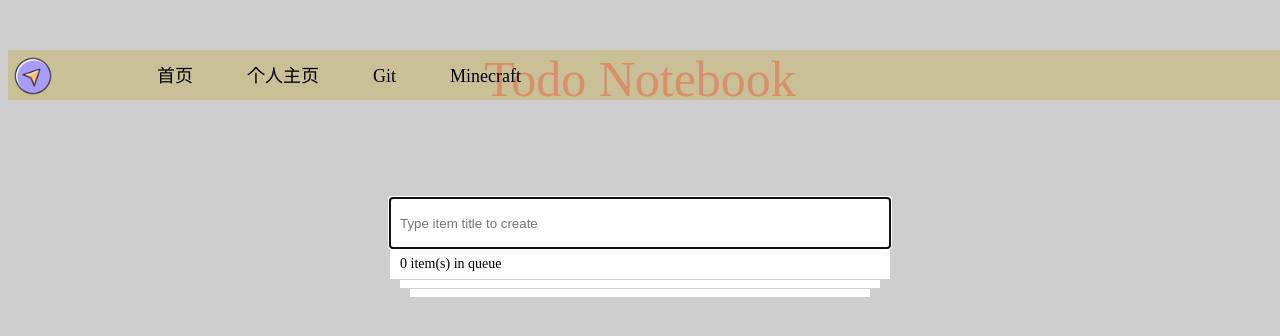
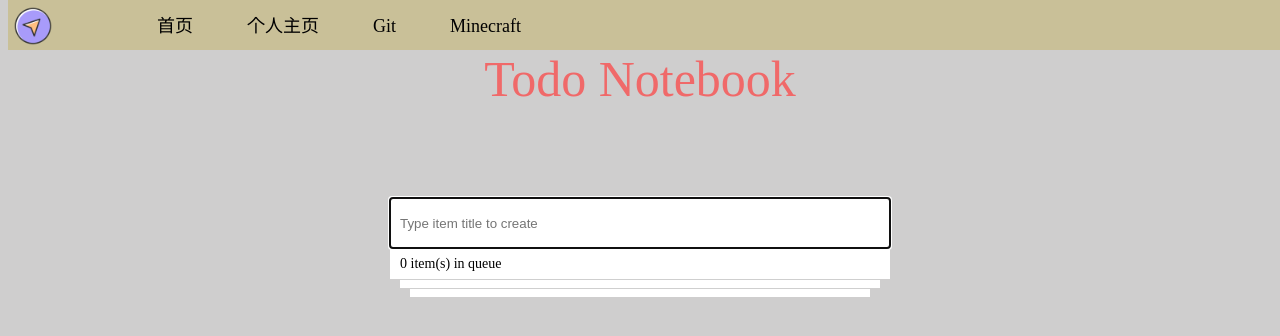
Before and after one commit to TiaTheFairy/note, a plain HTML site: page index.html in a window 1280 px wide. Drawn offline with nearby package versions, Linux system fonts and the light colour scheme.

Commit message:
Update banner.css

```diff
--- a/res/banner.css
+++ b/res/banner.css
@@ -1,6 +1,6 @@
 .banner{
     position: fixed;
-    top:0px auto;
+    top:0px;
     width: 100%;
     background-color:rgba(197, 180, 103, 0.527);
     height: 50px;
```
